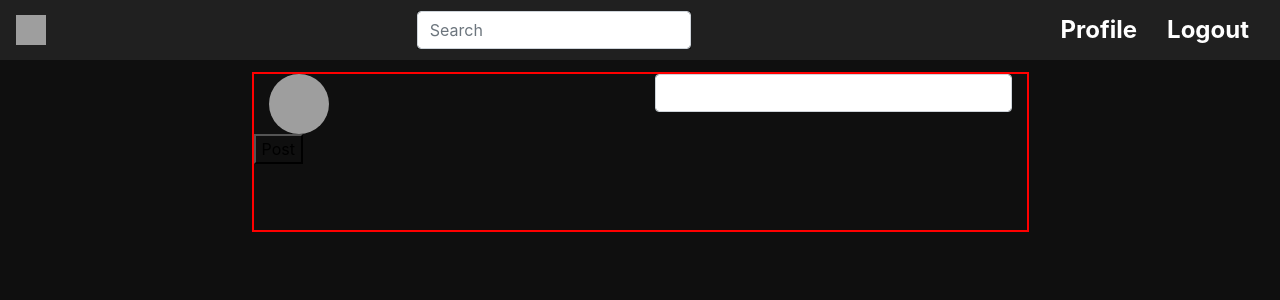
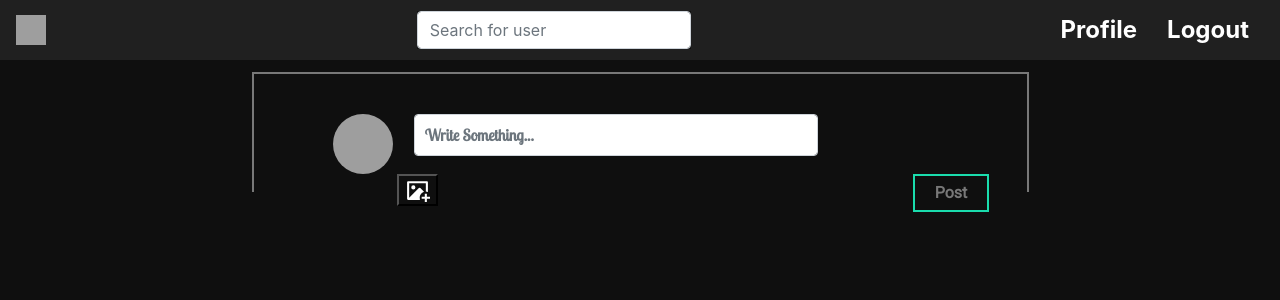
Before and after one commit to dallasclarke/social, a React (Create React App) app: page / in a window 1280 px wide. Shown: the top 300 px of the page. Built offline with nearby package versions, Linux system fonts and the light colour scheme; grey boxes are pictures that could not be loaded.

Commit message:
More styling & added in react-cons for an image button for posting

```diff
--- a/package.json
+++ b/package.json
@@ -11,6 +11,7 @@
     "react": "^17.0.2",
     "react-bootstrap": "^1.5.2",
     "react-dom": "^17.0.2",
+    "react-icons": "^4.2.0",
     "react-redux": "^7.2.3",
     "react-router-dom": "^5.2.0",
     "react-scripts": "4.0.3",
--- a/src/components/feed/UserPost.js
+++ b/src/components/feed/UserPost.js
@@ -1,4 +1,5 @@
 import React from "react";
+import { RiImageAddFill } from "react-icons/ri";
 
 import {
   Container,
@@ -14,32 +15,24 @@ function UserPost() {
   return (
     <div className="post">
       <Container className="container">
-        {/* <Row className="input-area">
-          <Col md={{ offset: 1 }}>
-            <img
-              src="https://www.tvovermind.com/wp-content/uploads/2018/07/Ric-Flair.jpg"
-              alt="avatar"
-              id="user"
-            />
-            <input type="text" placeholder="Write Something..." />
-          </Col>
-          <Col className="d-flex align-items-center">
-            <Button>Post</Button>
-          </Col>
-        </Row> */}
         <Row>
-          <Col>
+          <Col md={{ span: 8, offset: 1 }} className="user-input d-flex">
             <img
               id="user-avatar"
               src="https://www.tvovermind.com/wp-content/uploads/2018/07/Ric-Flair.jpg"
             />
-          </Col>
-          <Col>
-            <FormControl />
+            <FormControl placeholder="Write Something..." />
           </Col>
         </Row>
         <Row>
-          <button>Post</button>
+          <Col xs={{span: 3, offset:3}} md={{span: 1, offset: 2}}>
+            <button>
+              <RiImageAddFill style={{ color: "white" }} size={25} />
+            </button>
+          </Col>
+          <Col xs={{span: 2, offset: 2}} md={{ span: 1, offset: 7 }}>
+            <button id="post-button">Post</button>
+          </Col>
         </Row>
       </Container>
     </div>
--- a/src/components/nav/Nav.js
+++ b/src/components/nav/Nav.js
@@ -26,7 +26,7 @@ function AppNav() {
             />
           </Navbar.Brand>
           <Form>
-            <FormControl type="text" placeholder="Search" />
+            <FormControl type="text" placeholder="Search for user" />
           </Form>
           <Nav>
             <button>Profile</button>
--- a/src/styles/_feed.scss
+++ b/src/styles/_feed.scss
@@ -1,19 +1,43 @@
 
 //User Posts
 .post {
-
     margin-top: 2rem;
-    border: solid 2px red;
-    height: 20vh;
+    border: solid 2px #787878;
+    height: 15vh;
     width: 70%;
 }
 
-.container {
+.user-input {
+    margin-top: 2.5rem;
 
+    input {
+        padding: 20px 10px;
+        font-family: "Roboto", sans-serif;
+        font-weight: bold;
+    }
+    input::placeholder {
+        font-family: "Lobster Two";
+        font-weight: bold;
+    }
 }
 
 #user-avatar {
     border-radius: 50%;
     height: 60px;
     width: 60px;
+    margin-right: 1.3rem;
 }
+
+#post-button {
+    color: #787878;
+    font-weight: bold;
+    font-family: "Roboto", sans-serif;
+    padding: 5px 20px;
+    border: solid 2px #1adcad;
+}
+#post-button:active {
+    transform: scale(0.98);
+}
+#post-button:hover {
+    color: #1adcad;
+}
```
Also changed, not shown: 1 other file (tests, documents, lock files or other folders).
